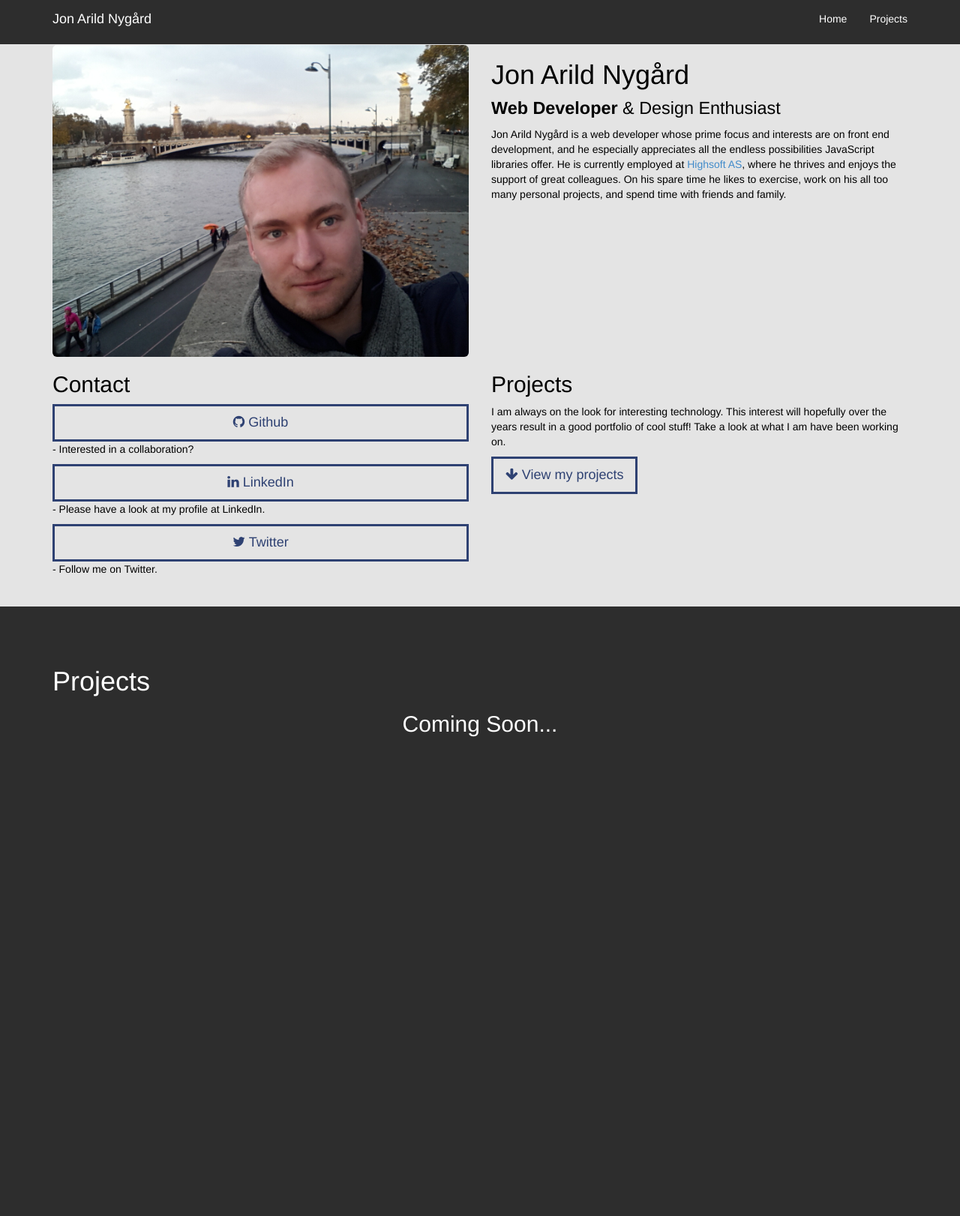
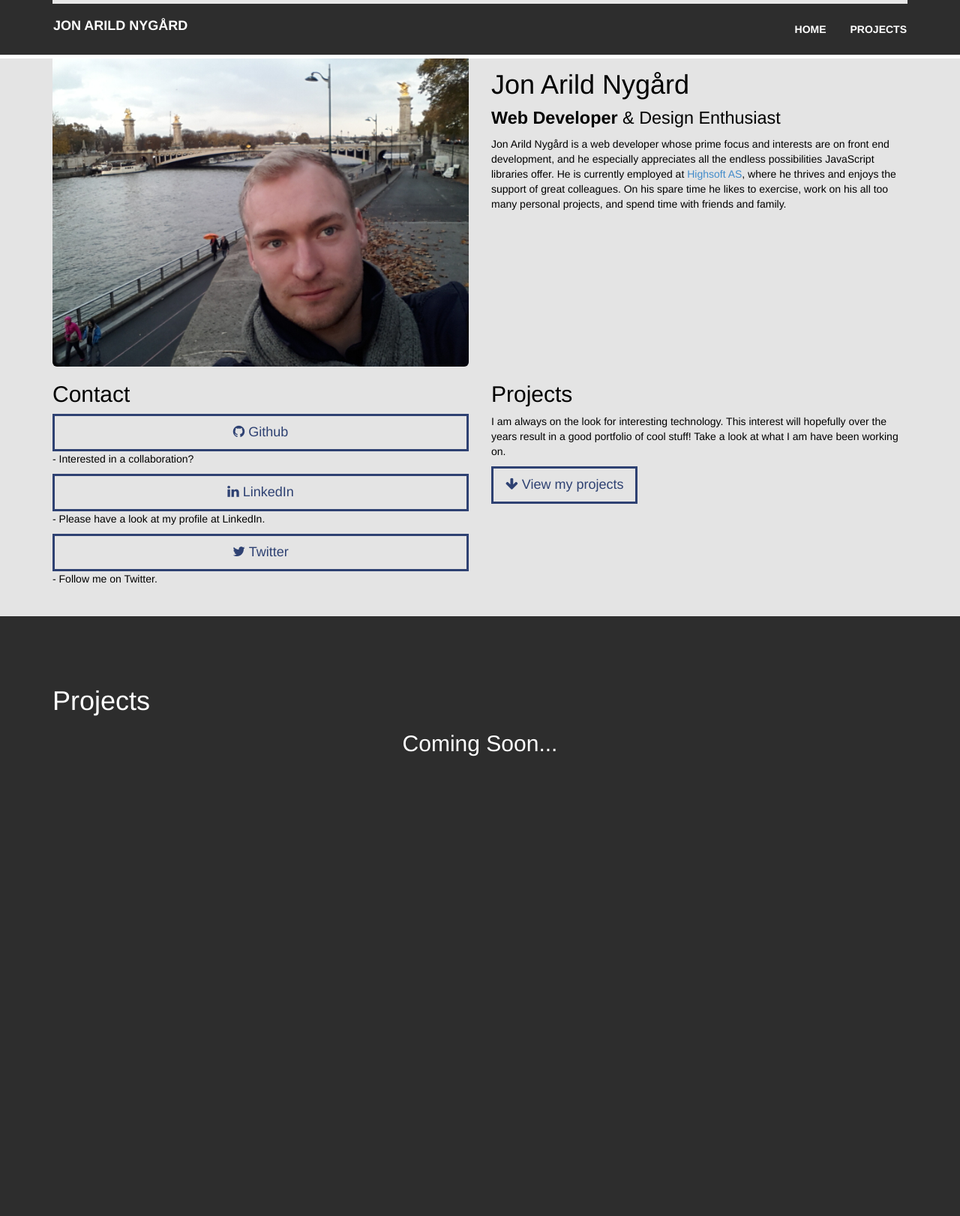
Before and after one commit to jon-a-nygaard/jon-a-nygaard.github.io, a PHP site: page / in a window 1280 px wide. Shown: the whole page at 75% size. Before the commit the page ends 983 px from the top, so only its background shows below. Run offline with PHP 8.4, Linux system fonts and the light colour scheme; some libraries are stand-ins or nearby versions.

Commit message:
Styled header

```diff
--- a/assets/css/lightBlue.css
+++ b/assets/css/lightBlue.css
@@ -63,24 +63,34 @@ h1 small {
 .navbar {
   color: white;
   background-color: #2d2d2d;
-  height: 60px;
+  height: auto;
+  border-bottom: 5px solid white;
+}
+
+.navbar-collapse {
+  border-top: 5px solid white;
 }
 
 .navbar-default .navbar-brand,
 .navbar-default .navbar-nav > li > a {
   color: white;
-  padding-bottom: 5px;
+  font-weight: bolder;
+  padding: 24px 16px;
+  text-transform: uppercase;
 }
 
-.navbar-default .navbar-brand:hover,
+.navbar-default .navbar-brand:hover {
+  color: white;
+}
+
 .navbar-default .navbar-nav > li > a:hover {
   color: white;
-  border-bottom: 5px solid white;
+  background-color: black;
 }
 
 /* Page */
 .page {
-  padding: 60px 0 30px 0;
+  padding: 73px 0 30px 0;
 }
 
 .wide-background {
--- a/assets/sass/lightBlue.scss
+++ b/assets/sass/lightBlue.scss
@@ -15,6 +15,9 @@ $second-color: map-get($palette, 'light');
 $contrast-1: white;
 $contrast-2: black;
 $navbar-background: #2D2D2D;
+$navbar-content-height: 68;
+$navbar-border: 5;
+$navbar-height: $navbar-content-height + $navbar-border;
 .diversity-1 {
 	background-color: map-get($palette, 'lighter');
 	color: $contrast-1;
@@ -69,21 +72,30 @@ h1 {
 .navbar {
 	color: $contrast-1;
     background-color: $navbar-background;
-    height: 60px;
+    height: auto;
+    border-bottom: $navbar-border+px solid $contrast-1;
+}
+.navbar-collapse {
+	border-top: $navbar-border+px solid $contrast-1;
 }
 .navbar-default .navbar-brand,
 .navbar-default .navbar-nav>li>a {
 	color: $contrast-1;
-    padding-bottom: 5px;
+	font-weight: bolder;
+    padding: 24px 16px;
+    text-transform: uppercase;
 }
-.navbar-default .navbar-brand:hover,
+.navbar-default .navbar-brand:hover {
+	color: $contrast-1;
+}
 .navbar-default .navbar-nav>li>a:hover {
     color: $contrast-1;
-    border-bottom: 5px solid $contrast-1;
+    background-color: $contrast-2;
+    // border-bottom: 5px solid $contrast-1;
 }
 /* Page */
 .page {
-    padding: 60px 0 30px 0;
+    padding: $navbar-height+px 0 30px 0;
 }
 .wide-background {
 	width: 100%;
```
